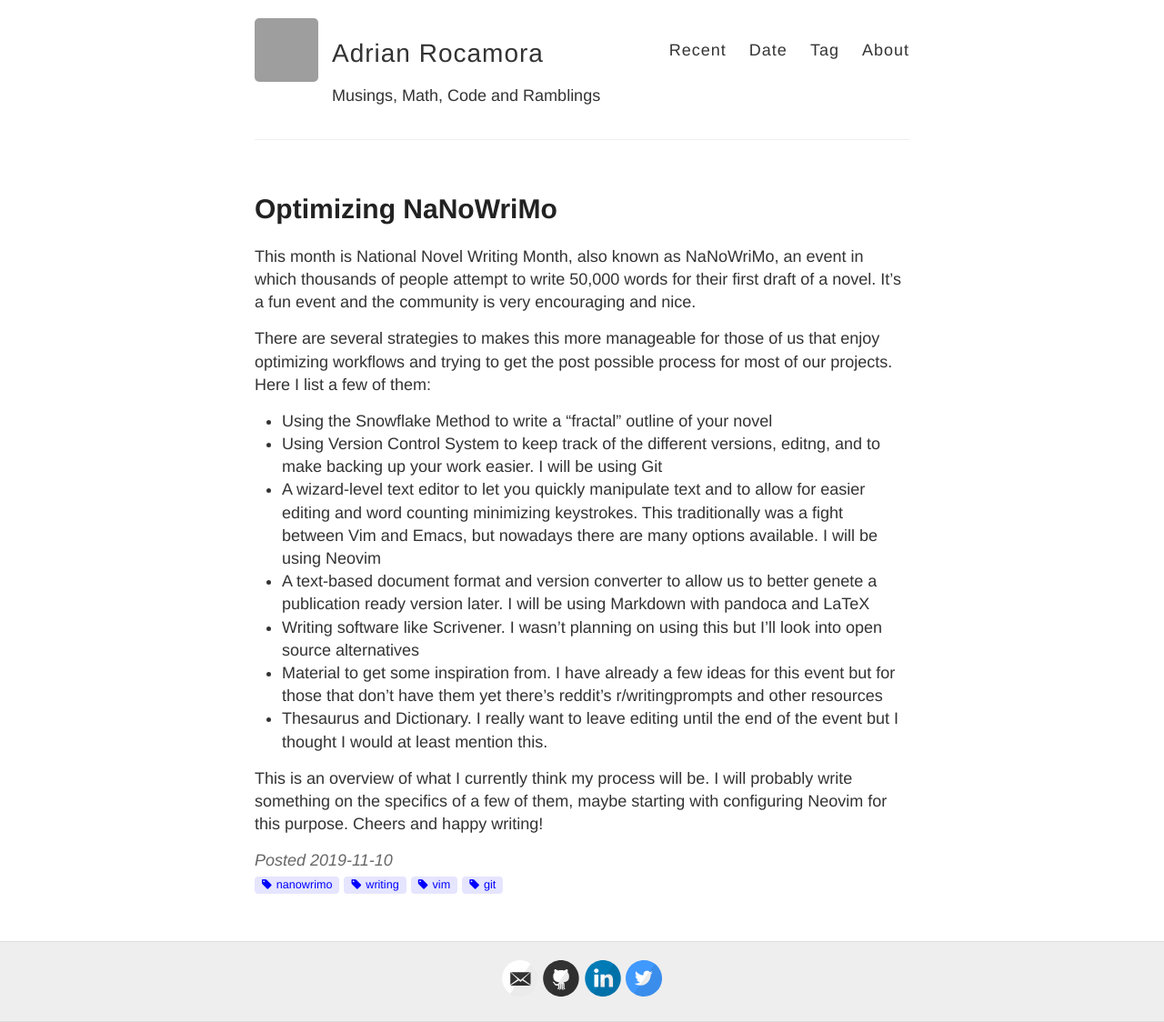
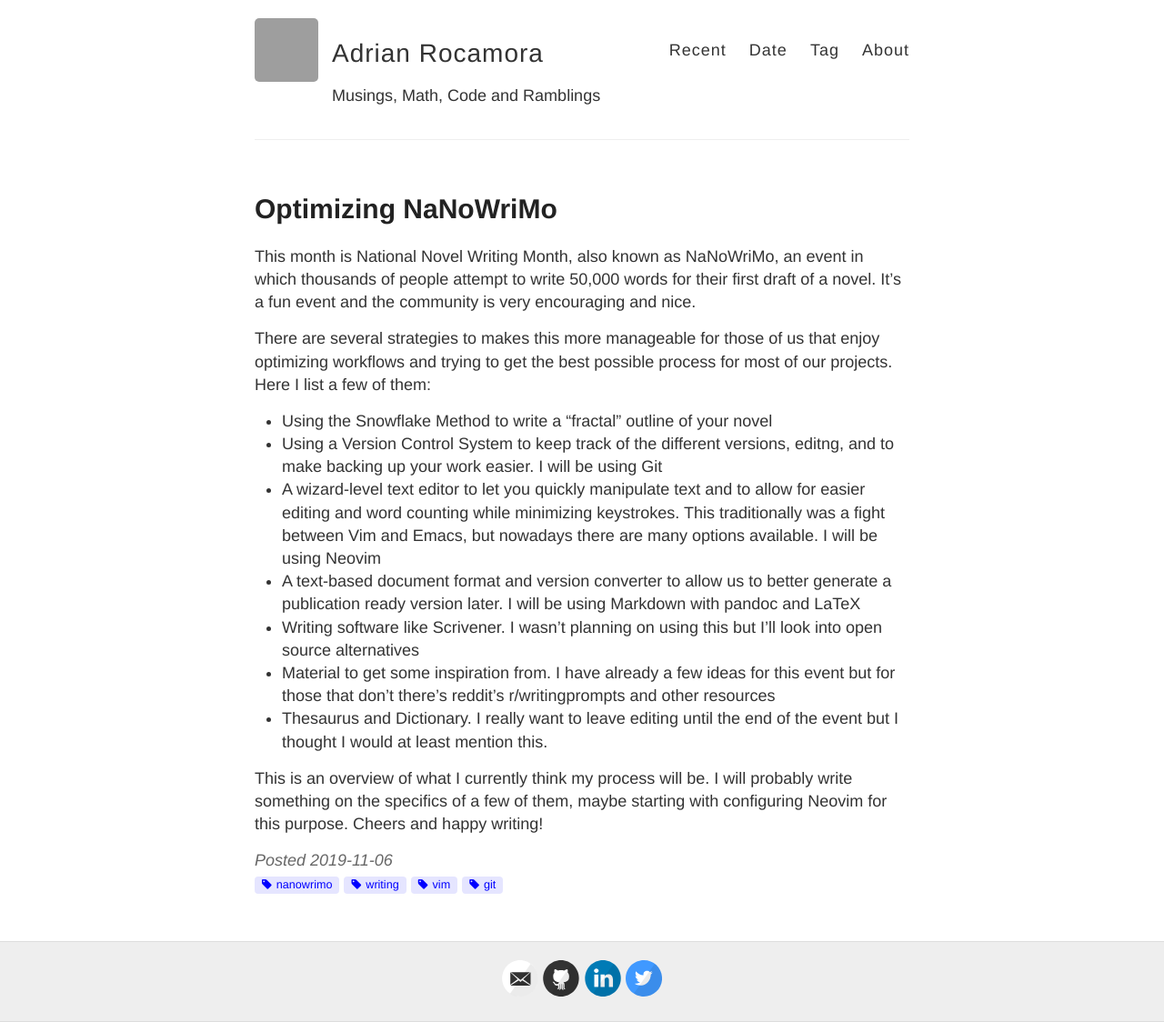
Before and after one commit to adrianrocamora/blog, a Jekyll site: the page built from _posts/2019-11-06-nanowrimo.md, in a window 1280 px wide. Shown: the whole page at 91% size. Built offline with Jekyll 4.4.1, drawn with Linux system fonts in a browser that asks for light colours; nearby versions of some CDN libraries; grey boxes are pictures that could not be loaded.

Commit message:
Minor edits

```diff
--- a/_posts/2019-11-06-nanowrimo.md
+++ b/_posts/2019-11-06-nanowrimo.md
@@ -1,7 +1,7 @@
 ---
 layout: post
 title: 'Optimizing NaNoWriMo'
-date: 2019-11-10 00:00:00 +0000
+date: 2019-11-06 00:00:00 +0000
 tags:
   nanowrimo
   writing
@@ -11,14 +11,14 @@ tags:
 
 This month is National Novel Writing Month, also known as NaNoWriMo, an event in which thousands of people attempt to write 50,000 words for their first draft of a novel. It's a fun event and the community is very encouraging and nice.
 
-There are several strategies to makes this more manageable for those of us that enjoy optimizing workflows and trying to get the post possible process for most of our projects. Here I list a few of them:
+There are several strategies to makes this more manageable for those of us that enjoy optimizing workflows and trying to get the best possible process for most of our projects. Here I list a few of them:
 
 * Using the Snowflake Method to write a "fractal" outline of your novel
-* Using Version Control System to keep track of the different versions, editng, and to make backing up your work easier. I will be using Git
-* A wizard-level text editor to let you quickly manipulate text and to allow for easier editing and word counting minimizing keystrokes. This traditionally was a fight between Vim and Emacs, but nowadays there are many options available. I will be using Neovim
-* A text-based document format and version converter to allow us to better genete a publication ready version later. I will be using Markdown with pandoca and LaTeX
+* Using a Version Control System to keep track of the different versions, editng, and to make backing up your work easier. I will be using Git
+* A wizard-level text editor to let you quickly manipulate text and to allow for easier editing and word counting while minimizing keystrokes. This traditionally was a fight between Vim and Emacs, but nowadays there are many options available. I will be using Neovim
+* A text-based document format and version converter to allow us to better generate a publication ready version later. I will be using Markdown with pandoc and LaTeX
 * Writing software like Scrivener. I wasn't planning on using this but I'll look into open source alternatives
-* Material to get some inspiration from. I have already a few ideas for this event but for those that don't have them yet there's reddit's r/writingprompts and other resources
+* Material to get some inspiration from. I have already a few ideas for this event but for those that don't there's reddit's r/writingprompts and other resources
 * Thesaurus and Dictionary. I really want to leave editing until the end of the event but I thought I would at least mention this.
 
 This is an overview of what I currently think my process will be. I will probably write something on the specifics of a few of them, maybe starting with configuring Neovim for this purpose. Cheers and happy writing!
```
